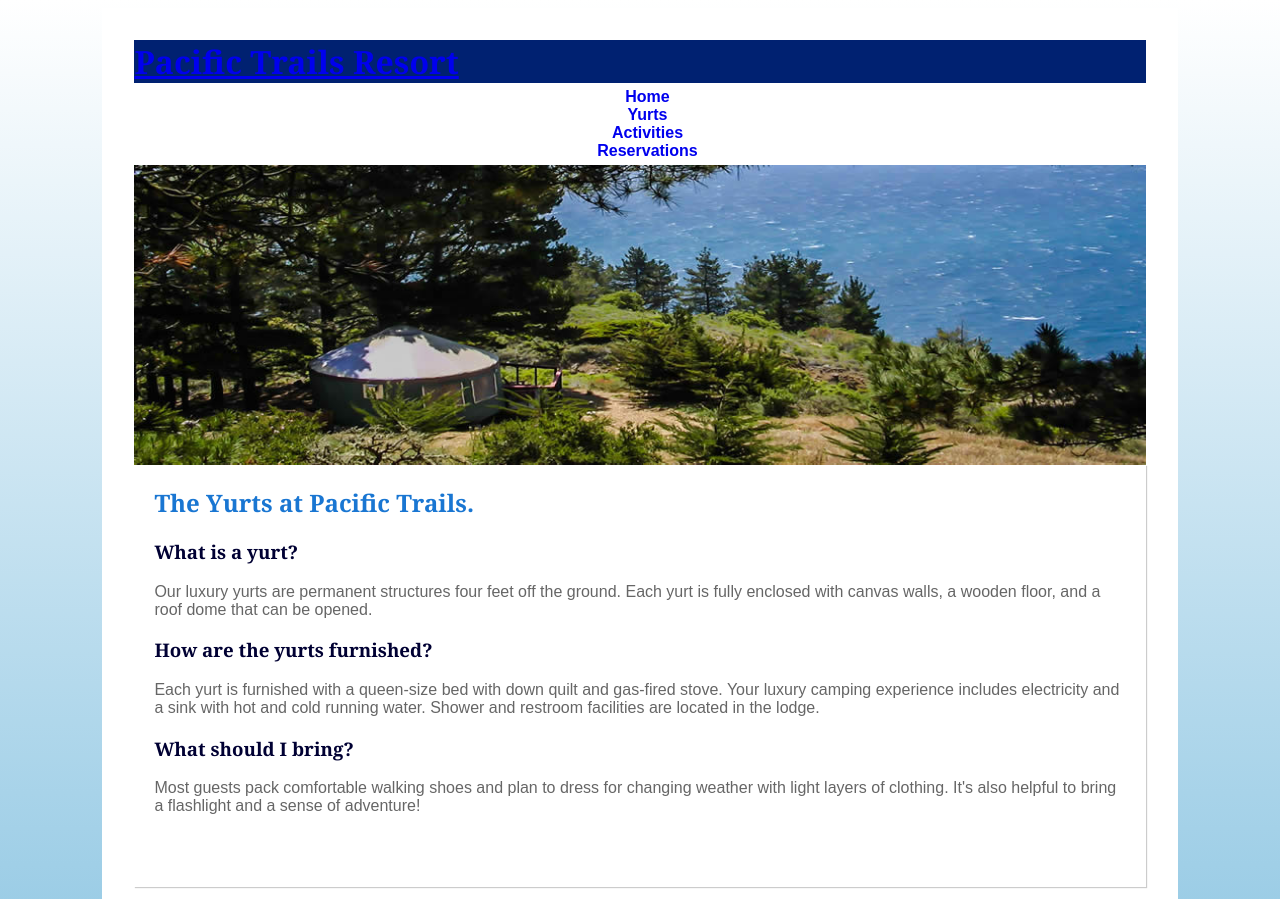
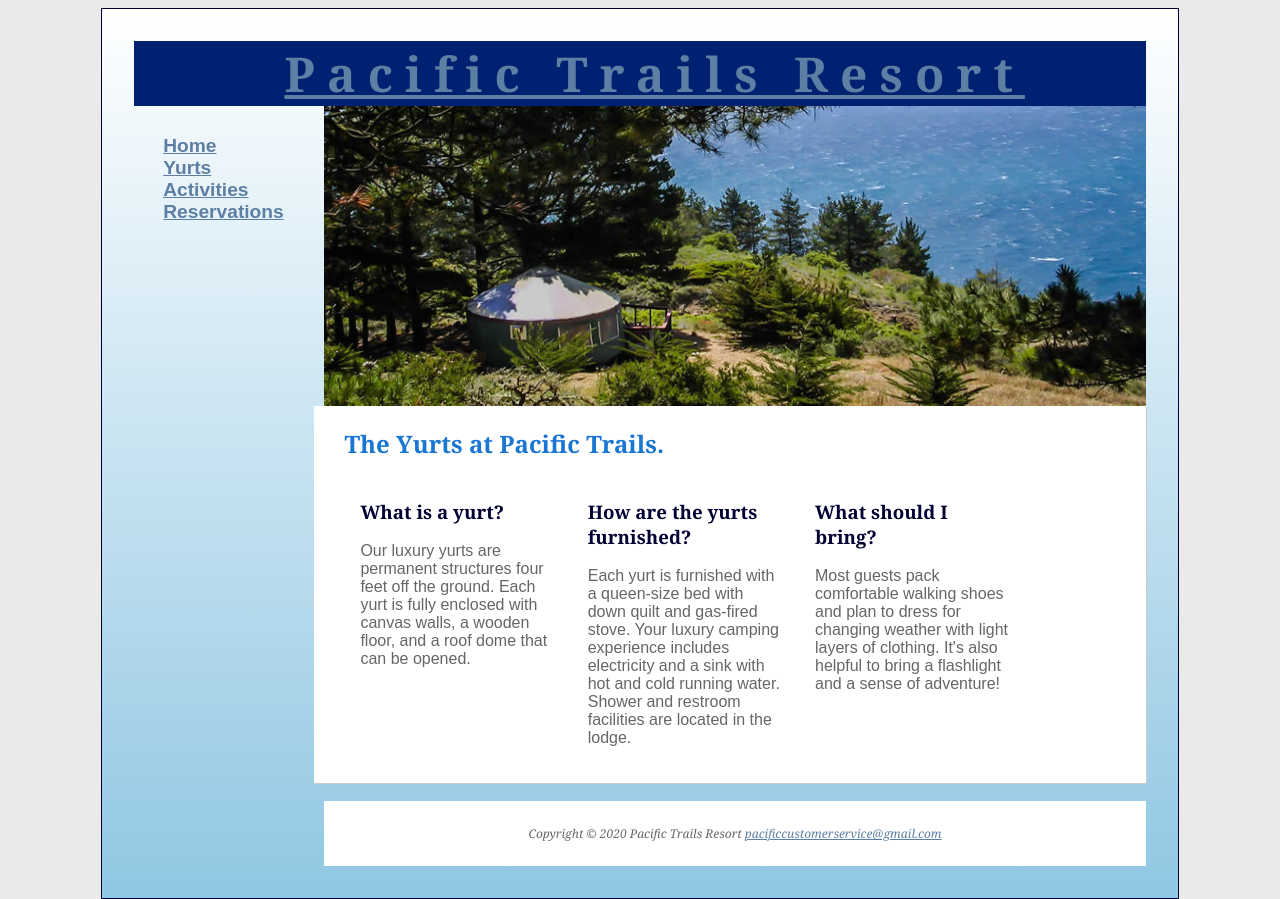
Before and after one commit to samhcarrasco/PacificTrailsResort, a plain HTML site: page yurts.html in a window 1280 px wide. Shown: the top 899 px of the page. Drawn offline with Linux system fonts and the light colour scheme.

Commit message:
moved layers to edit layout

```diff
--- a/pacific.css
+++ b/pacific.css
@@ -1,17 +1,20 @@
 body {
-    background: #90C7E3FF;
+    background:#EAEAEA;
     color: #666666;
     font-family: Arial;
-    background-image: linear-gradient(#FFFFFF, #90C7E3);
+
 }
 
 header {
     background-color: #002171 ;
     color: #FFFFFF;
-    background-repeat: no-repeat;
-    height: 60px;
+
+    height: 120px;
     text-align: center;
-    padding-top: 15px;
+    padding-top: 130px;
+    padding-left: 3em;
+
+
 
 }
 footer{
@@ -20,21 +23,28 @@ font-family: Georgia;
 font-style: italic;
 text-align: center;
 padding: 2em;
+margin-left: 190px;
+background-color: #FFFFFF;
 }
 
-nav {
+nav  {
 
-    background: #ffffff;;
+
     font-weight: bold;
-    padding: 5px 5px 5px 20px;
-    text-align: center;
+    padding: 1.5em;
+    float: left;
+    width: 160px;
+    font-size: 120%;
+
 }
 
-nav a {
-    text-decoration: none;
-    background-color: #FFFFFF;
 
+nav ul li a {
 
+    list-style: none;
+    margin: 0px;
+    padding-left: 0px;
+    font-size: 1.2em;
 
 }
 
@@ -45,6 +55,9 @@ h1{
     margin-bottom: 0;
     font-family: Georgia;
     margin-top: 0px;
+    font-size: 3em;
+    letter-spacing: .25em;
+    padding-left: 150px;
 }
 h2 {
     color: #1976D2;
@@ -65,9 +78,10 @@ dt {
     font-weight: bold;
 }
 
-ul{
+main ul{
 
     list-style-image: url('marker.gif')
+
 
 }
 
@@ -76,26 +90,33 @@ ul{
 
 }
 
-#wrapper { background-color: #FFFFFF;
+#wrapper { background-color: #90C7E3;
     padding: 2em;
     margin-left: auto; margin-right: auto;
     width: 80%;
-    min-width: 800px; }
+    min-width: 800px;
+    border: 1px solid #000033;
+    background-image: linear-gradient(#FFFFFF, #90C7E3);
+}
 
 
 main{
 padding-top: 1px;
 padding-right: 20px;
 padding-bottom: 20px;
-padding-left: 20px ;
+padding-left: 30px ;
 display: block;
 box-shadow: 1px 1px 1px #CCCCCC;
+background-color: #FFFFFF;
+margin-left: 180px ;
+overflow: auto;
 }
 
 #homehero{
 height: 300px;
 background-size: 100% 100%;
-background-image: url("coast.jpg");
+background-image: url("coast2.jpg");
+margin-left: 190px;
 
 }
 
@@ -104,10 +125,39 @@ background-image: url("coast.jpg");
 height: 300px;
 background-size: 100% 100%;
 background-image: url("yurt.jpg");
+margin-left: 190px;
+
 }
 
 #trailhero{
 height: 300px;
 background-size: 100% 100%;
 background-image: url("trail.jpg");
+margin-left: 190px;
+
 }
+
+section {
+
+    float: left;
+    width: 25%;
+    padding-left: 1em;
+    padding-right: 1em;
+
+}
+
+a:link {
+
+color: #5c7fa3;
+
+}
+
+a:visited{
+    color: #344873;
+
+}
+
+a:hover{
+
+    color: #A52A2A;
+}
```
